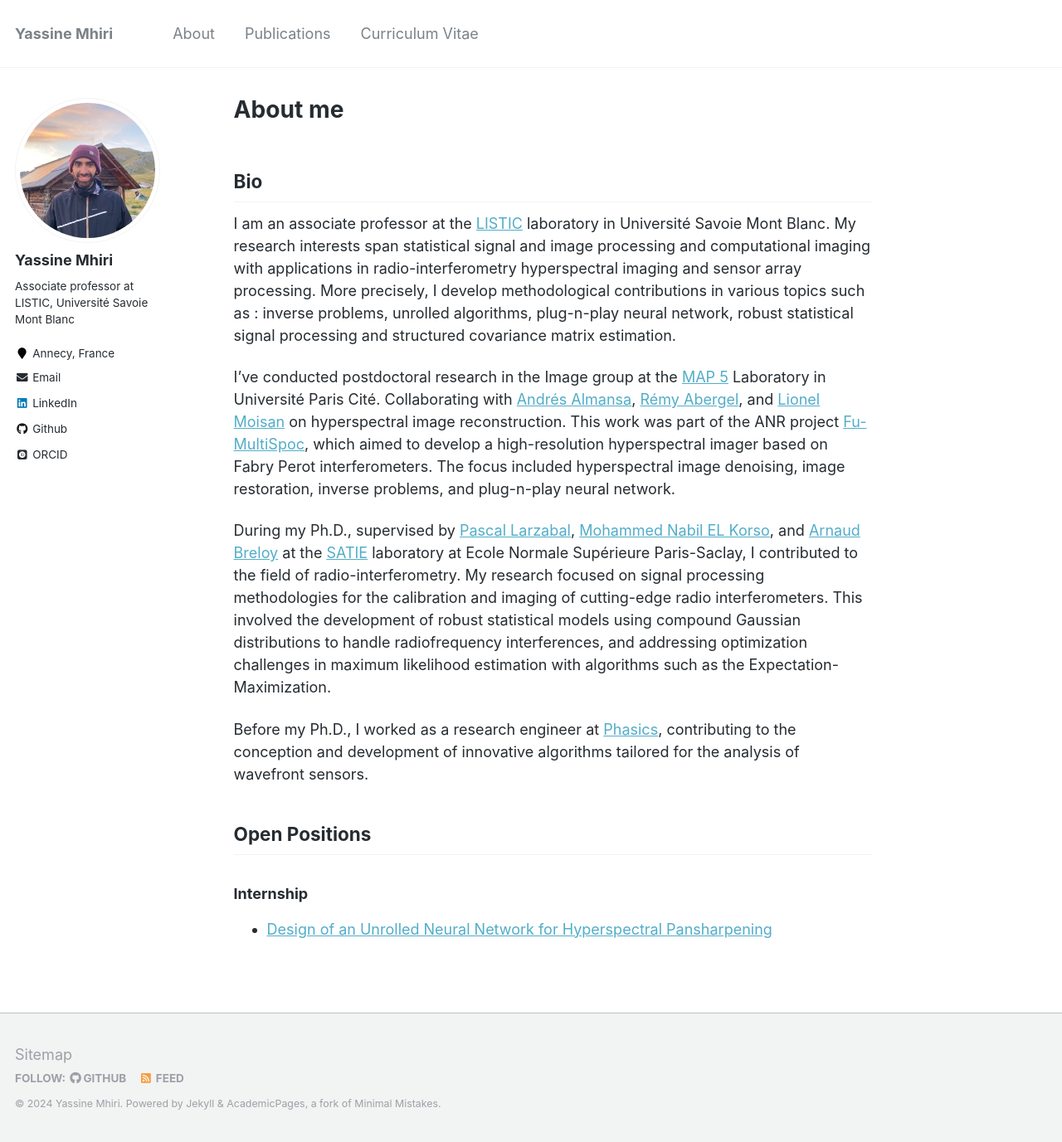
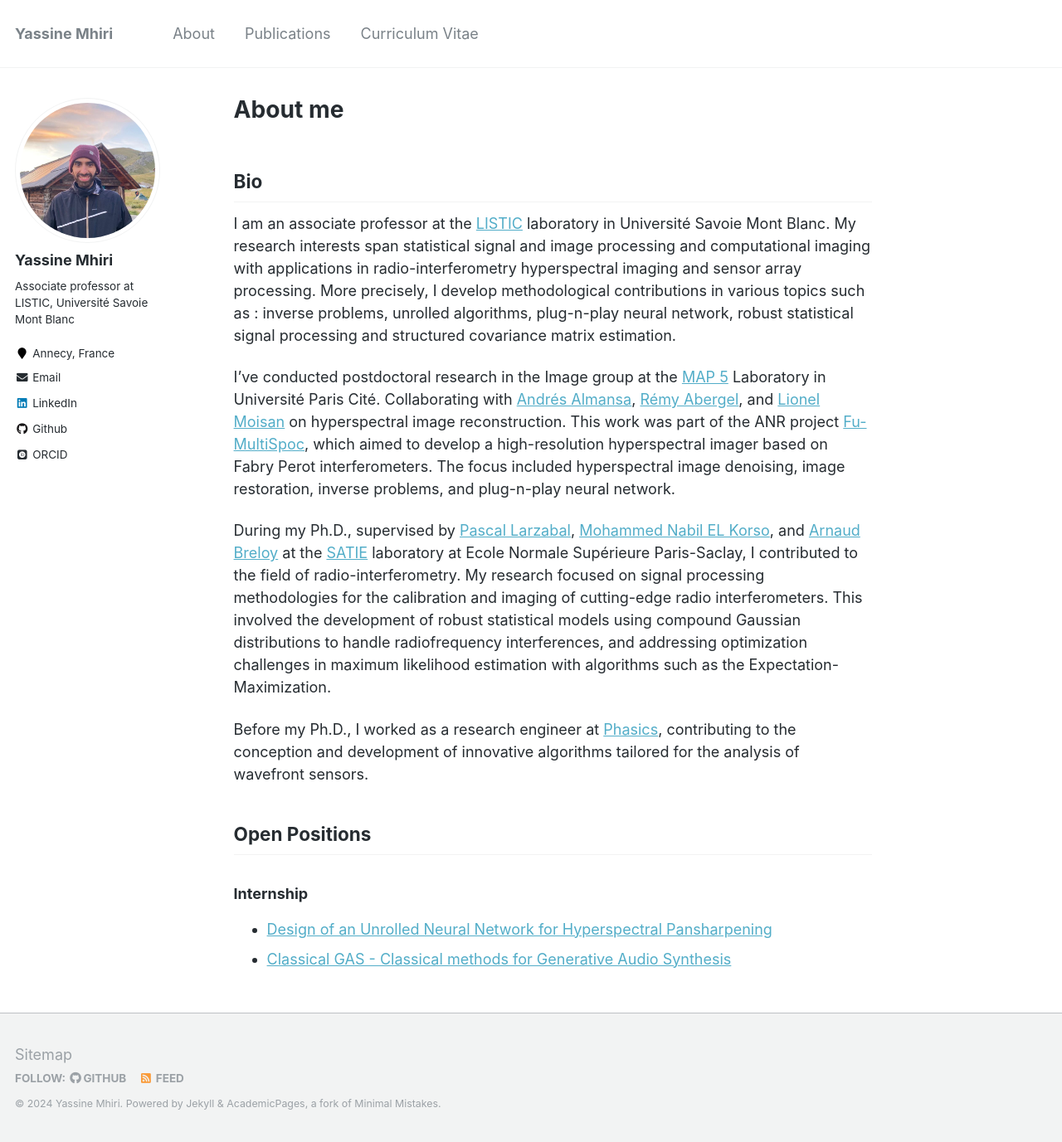
Before and after one commit to y-mhiri/y-mhiri.github.io, a Jekyll site: the page built from _pages/about.md, in a window 1280 px wide and 1377 px high. Shown: the whole window at 83% size. Built offline with Jekyll 4.4.1, drawn with Linux system fonts in a browser that asks for light colours; some web fonts are replaced.

Commit message:
new internship offer

```diff
--- a/_pages/about.md
+++ b/_pages/about.md
@@ -35,4 +35,5 @@ Supervised by Pascal Larzabal, co-supervised by Mohammed Nabil El Korso and Arna
 
 ### Internship
 
-- [Design of an Unrolled Neural Network for Hyperspectral Pansharpening]({{ site.url }}/stages/2024-2025_sujet_stage.pdf)
+- [Design of an Unrolled Neural Network for Hyperspectral Pansharpening]({{ site.url }}/stages/unrolled_pansharpening_internship.pdf)
+- [Classical GAS - Classical methods for Generative Audio Synthesis]({{ site.url }}/stages/ddsp_internship.pdf)
```
